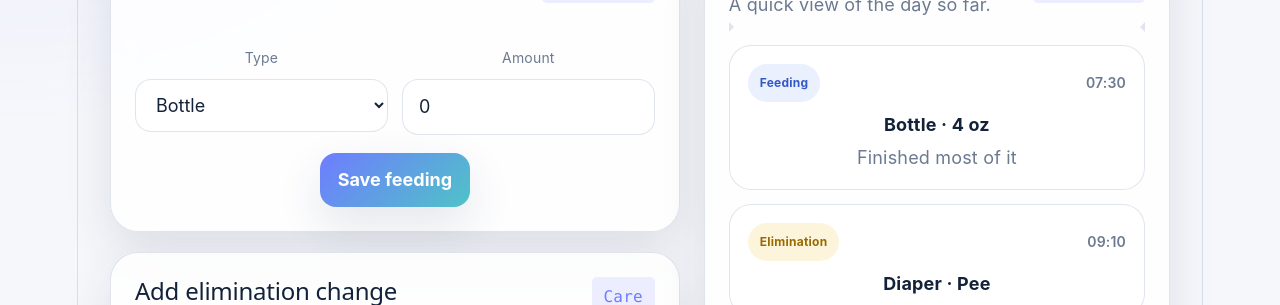
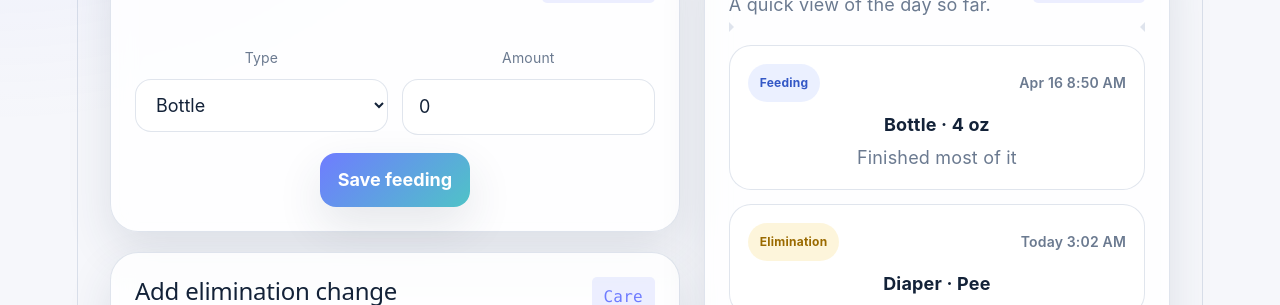
Before and after one commit to cukejianya/babytracker, a React (Vite) app: page / in a window 1280 px wide. Shown: the part 494-799 px from the top of the page. Built offline with nearby package versions, Linux system fonts and the light colour scheme; no server answers.

Commit message:
Fix display time

```diff
--- a/src/App.tsx
+++ b/src/App.tsx
@@ -10,7 +10,7 @@ type EliminationLocation = 'Diaper' | 'Potty' | 'Toilet' | 'Accident' | 'Sink'
 interface Entry {
   id: number
   type: EntryType
-  time: string
+  created_at: string
   details: string
   note: string
 }
@@ -49,21 +49,21 @@ export default function BabyTrackerApp(): JSX.Element {
     {
       id: 1,
       type: 'Feeding',
-      time: '07:30',
+      created_at: '2026-04-16T08:50:22.540Z',
       details: 'Bottle · 4 oz',
       note: 'Finished most of it',
     },
     {
       id: 2,
       type: 'Elimination',
-      time: '09:10',
+      created_at: (new Date()).toJSON(),
       details: 'Diaper · Pee',
       note: '',
     },
     {
       id: 3,
       type: 'Sleep',
-      time: '10:00',
+      created_at: '2026-05-16T08:50:22.540Z',
       details: '10:00 - 11:15',
       note: 'Good nap',
     },
@@ -97,15 +97,12 @@ export default function BabyTrackerApp(): JSX.Element {
     customTime?: string,
     customNote: string = ''
   ): void => {
-    const fallbackTime = new Date().toLocaleTimeString([], {
-      hour: '2-digit',
-      minute: '2-digit',
-    })
+    const fallbackTime = new Date().toJSON();
 
     const newEntry: Entry = {
       id: Date.now(),
       type,
-      time: customTime || fallbackTime,
+      created_at: customTime || fallbackTime,
       details,
       note: customNote,
     }
@@ -119,6 +116,24 @@ export default function BabyTrackerApp(): JSX.Element {
     }).then(__ => setLoading(true));
 
     setEntries((prev) => [newEntry, ...prev])
+  }
+
+  const formatDateTime = (date: Date): string => {
+    const P7D = 1000 * 60 * 60 * 24 * 7;
+    const today = new Date();
+    const isToday = today.toDateString() === date.toDateString();
+    const isWithinAWeek = P7D > today.valueOf() - date.valueOf();
+
+    const time = date.toLocaleTimeString('en-us', {hour: 'numeric', minute: 'numeric'});
+
+    const dateString =
+      isToday
+        ? 'Today'
+        : isWithinAWeek
+          ? date.toLocaleDateString('en-us', {weekday: 'short'})
+          : date.toLocaleDateString('en-us', {month: 'short', day: 'numeric'})
+
+    return `${dateString} ${time}`;
   }
 
   const handleAddFeed = (): void => {
@@ -135,7 +150,10 @@ export default function BabyTrackerApp(): JSX.Element {
 
   const handleAddSleep = (): void => {
     if (!sleepStart || !sleepEnd) return
-    addEntry('Sleep', `${sleepStart} - ${sleepEnd}`, sleepStart, note)
+    const [h, m] = sleepStart.split(':')
+    const startDate = new Date()
+    startDate.setHours(parseInt(h, 10), parseInt(m, 10), 0, 0)
+    addEntry('Sleep', `${sleepStart} - ${sleepEnd}`, startDate.toJSON(), note)
     setSleepStart('')
     setSleepEnd('')
     setNote('')
@@ -374,7 +392,7 @@ export default function BabyTrackerApp(): JSX.Element {
                 <article key={entry.id} className="timeline-item">
                   <div className="timeline-topline">
                     <span className={entryTypeClassMap[entry.type]}>{entry.type}</span>
-                    <span className="timeline-time">{entry.time}</span>
+                    <span className="timeline-time">{formatDateTime(new Date(entry.created_at))}</span>
                   </div>
                   <div className="timeline-details">{entry.details}</div>
                   {entry.note ? <div className="timeline-note">{entry.note}</div> : null}
```
